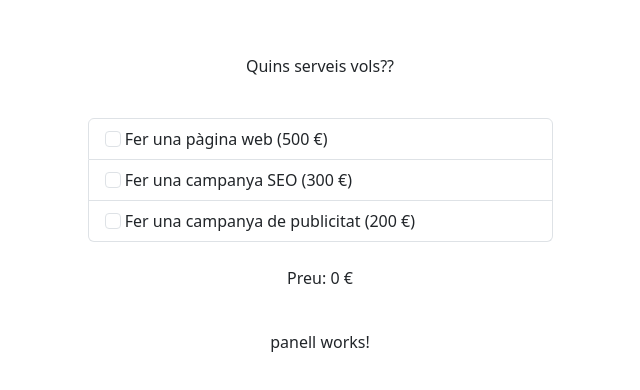
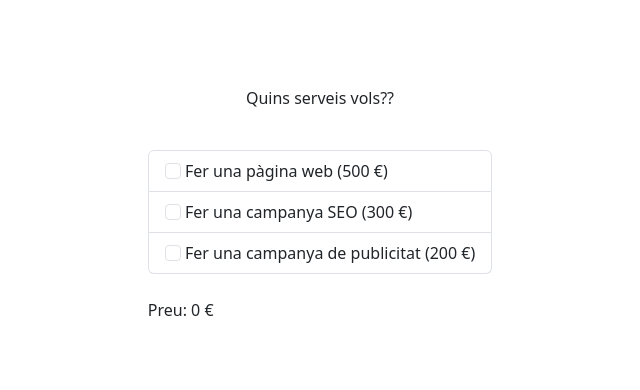
Before and after one commit to sacom14/pressupostApp, an Angular app: page /home in a window 1280 px wide. Shown: the part 204-594 px from the top of the page, without its empty margins (320-960 px from the left). Built offline with nearby package versions, Linux system fonts and the light colour scheme.

Commit message:
sprint7 nivell1 exercici2 v.1

```diff
--- a/src/app/app.module.ts
+++ b/src/app/app.module.ts
@@ -13,7 +13,7 @@ import { PressupostModule } from './pressupost/pressupost.module';
   imports: [
     BrowserModule,
     AppRoutingModule,
-    PressupostModule
+    PressupostModule,
   ],
   providers: [],
   bootstrap: [AppComponent]
--- a/src/app/pressupost/home/home.component.html
+++ b/src/app/pressupost/home/home.component.html
@@ -1,28 +1,17 @@
 <div class="d-flex flex-column vh-100 justify-content-center align-items-center">
   <p>Quins serveis vols??</p>
   <br>
-  <div class="col-5">
+  <div>
     <ul class="list-group">
-      <li *ngFor="let priceOfService of priceOfServices.priceOfServices" class="list-group-item"><input type="checkbox" (click)="addPrice(priceOfService.price, priceOfService)" class="form-check-input">
+      <li *ngFor="let priceOfService of priceOfServices.priceOfServices; let i = index" class="list-group-item"><input type="checkbox" (click)="addPrice(priceOfService.price, priceOfService)" (click)="selectedService(priceOfService)" class="form-check-input">
         {{priceOfService.name}} ({{priceOfService.price}} €)
+        <div *ngIf="i===0 && showPanell">
+          <app-home-panell class="container"></app-home-panell>
+        </div>
       </li>
     </ul>
     <br>
     <div>
-      <p class="d-flex justify-content-center">Preu: {{totalPrice}} €</p>
+      <p>Preu: {{totalBudgetPrice}} €</p>
     </div>
   </div>
-  <!-- <div>
-    <input type="checkbox" (click)="addPrice(500, true)"><label class="mx-1">{{priceArray.name}}</label>
-  </div>
-  <div>
-    <input type="checkbox" (click)="addPrice(300, true)"><label class="mx-1"> Una consultoria SEO (300 €)</label>
-  </div>
-  <div>
-    <input type="checkbox" (click)="addPrice(200, true)"><label class="mx-1"> Una campanya de Google Ads (200 €)</label>
-  </div>
-    <p class="col-12"> preu: {{totalPrice}} </p>
-</div> -->
-<br>
-
-<app-home-panell></app-home-panell>
--- a/src/app/pressupost/home/home.component.ts
+++ b/src/app/pressupost/home/home.component.ts
@@ -1,7 +1,8 @@
 import { Component } from '@angular/core';
 
-import { PriceOfServicesService } from '../services/price.service';
+import { PriceOfServicesService } from '../services/priceOfServices.service';
 import { PriceOfServicesInterface } from '../interface/price.interface';
+import { TotalBudgetPriceService } from '../services/totalBudgetPrice.service';
 
 
 @Component({
@@ -11,8 +12,18 @@ import { PriceOfServicesInterface } from '../interface/price.interface';
 })
 export class HomeComponent {
   public totalPrice: number = 0;
+  public showPanell: boolean = false;
+  public webSelectedService = 'Fer una pàgina web';
 
-  constructor(public priceOfServices: PriceOfServicesService) { }
+//esto es para que se actualice el precio del panel a tiempo real
+  get totalBudgetPrice():number{
+    return this.totalServicePrice.getTotalBudgetPrice();
+  }
+
+
+  constructor(public priceOfServices: PriceOfServicesService, private totalServicePrice: TotalBudgetPriceService) { }
+
+
 
   addPrice(price: number, selected: PriceOfServicesInterface) {
 
@@ -23,7 +34,19 @@ export class HomeComponent {
       this.totalPrice += price;
       selected.active = true;
     }
-    console.log(this.totalPrice);
+
+    this.totalServicePrice.addTotalServicePrice(this.totalPrice);
+  }
+
+  selectedService(service: PriceOfServicesInterface) {
+    // service:PriceOfServicesInterface
+    if (this.webSelectedService !== service.name) return;
+
+    if (this.showPanell) {
+      this.showPanell = false;
+      return;
+    }
+    this.showPanell = true;
   }
 
 }
--- a/src/app/pressupost/panell/panell.component.html
+++ b/src/app/pressupost/panell/panell.component.html
@@ -1 +1,21 @@
-<p>panell works!</p>
+<div class="container border border-black p-3 rounded-3">
+  <form class="form-group" [formGroup]="myForm" (keyup)="onSubmit()">
+    <div class="row align-items-center">
+      <div class="col-12 col-md-6">
+        <label class="form-label">Número de pàgines:</label>
+      </div>
+      <div class="col-12 col-md-6">
+        <input type="number" class="form-control" formControlName="page">
+      </div>
+    </div>
+
+    <div class="row align-items-center">
+      <div class="col-12 col-md-6">
+        <label class="form-label">Número d'idiomes:</label>
+      </div>
+      <div class="col-12 col-md-6">
+        <input type="number" class="form-control" formControlName="lenguage">
+      </div>
+    </div>
+  </form>
+</div>
--- a/src/app/pressupost/panell/panell.component.ts
+++ b/src/app/pressupost/panell/panell.component.ts
@@ -1,10 +1,42 @@
 import { Component } from '@angular/core';
+import { FormBuilder, FormGroup, Validators } from '@angular/forms';
+
+import { TotalBudgetPriceService } from './../services/totalBudgetPrice.service';
+import { PriceOfServicesInterface } from '../interface/price.interface';
 
 @Component({
   selector: 'app-home-panell',
   templateUrl: './panell.component.html',
   styleUrls: ['./panell.component.css']
 })
+
 export class PanellComponent {
 
+  public totalWebPrice: number = 0;
+  public webSelectedService: string = 'Fer una pàgina web';
+  public showPanell: boolean = false;
+
+  public myForm: FormGroup = this.fb.group({
+    page: ['', [Validators.required, Validators.min(1), Validators.max(10)]],
+    lenguage: ['', [Validators.required, Validators.min(1)]]
+  })
+
+  constructor(private fb: FormBuilder, private totalBudgetPriceService: TotalBudgetPriceService) { }
+
+
+  onSubmit() {
+    this.myForm.markAllAsTouched();
+
+    if (this.myForm.valid) {
+      const pages = this.myForm.get('page')!.value;
+      const lenguages = this.myForm.get('lenguage')!.value;
+
+      // this.totalWebPrice = pages*lenguages*30;
+      // debugger
+      this.totalBudgetPriceService.addtTotalWebPrice(pages, lenguages);
+      // this.totalBudgetPriceService.getTotalBudgetPrice(pages, lenguages);
+    } else{
+      this.totalBudgetPriceService.addtTotalWebPrice(0, 0);
+    }
+  }
 }
--- a/src/app/pressupost/pressupost.module.ts
+++ b/src/app/pressupost/pressupost.module.ts
@@ -1,3 +1,4 @@
+import { ReactiveFormsModule } from '@angular/forms';
 import { NgModule } from '@angular/core';
 import { CommonModule } from '@angular/common';
 
@@ -12,7 +13,8 @@ import { PanellComponent } from './panell/panell.component';
     PanellComponent
   ],
   imports: [
-    CommonModule
+    CommonModule,
+    ReactiveFormsModule
   ],
   exports: [
     PanellComponent
--- /dev/null
+++ b/src/app/pressupost/services/totalBudgetPrice.service.ts
@@ -0,0 +1,22 @@
+import { Injectable } from '@angular/core';
+
+@Injectable({providedIn: 'root'})
+
+export class TotalBudgetPriceService {
+  private totalWebPrice: number = 0;
+  private totalServicePrice: number = 0;
+
+  addtTotalWebPrice(page: number, lenguage: number){
+    this.totalWebPrice = page*lenguage*30;
+    return;
+  }
+
+  addTotalServicePrice(price: number){
+
+    this.totalServicePrice = price;
+  }
+
+  getTotalBudgetPrice(){
+    return (this.totalWebPrice + this.totalServicePrice);
+  }
+}
```
Also changed, not shown: src/app/shared/validators.ts (added, +16 -0 lines), src/app/pressupost/services/priceOfServices.service.ts (renamed from src/app/pressupost/services/price.service.ts).
